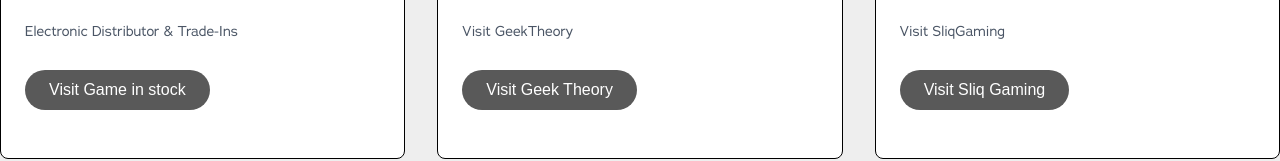
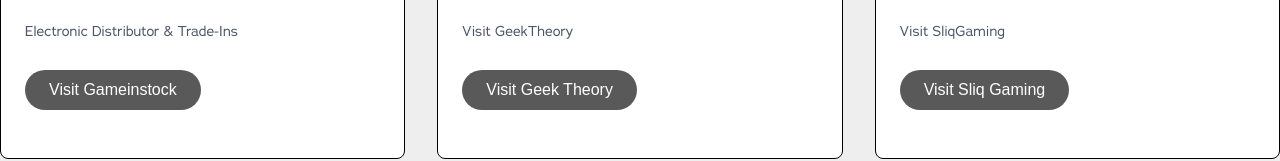
Before and after one commit to umerfayyaz97/channel-link, a Next.js app: page /Brands in a window 1280 px wide. Shown: the part 653-814 px from the top of the page. Built offline with nearby package versions, Linux system fonts and the light colour scheme.

Commit message:
Slight changes

```diff
--- a/src/app/Brands/page.tsx
+++ b/src/app/Brands/page.tsx
@@ -65,7 +65,7 @@
               rel="noopener noreferrer"
             >
               <button className="self-start font-avenir-family xl:mb-6 mt-4 px-6 py-2 rounded-full text-white bg-[#595959] hover:bg-gray-600 transition duration-300">
-                Visit Game in stock
+                Visit Gameinstock
               </button>
             </Link>
           </div>
```
